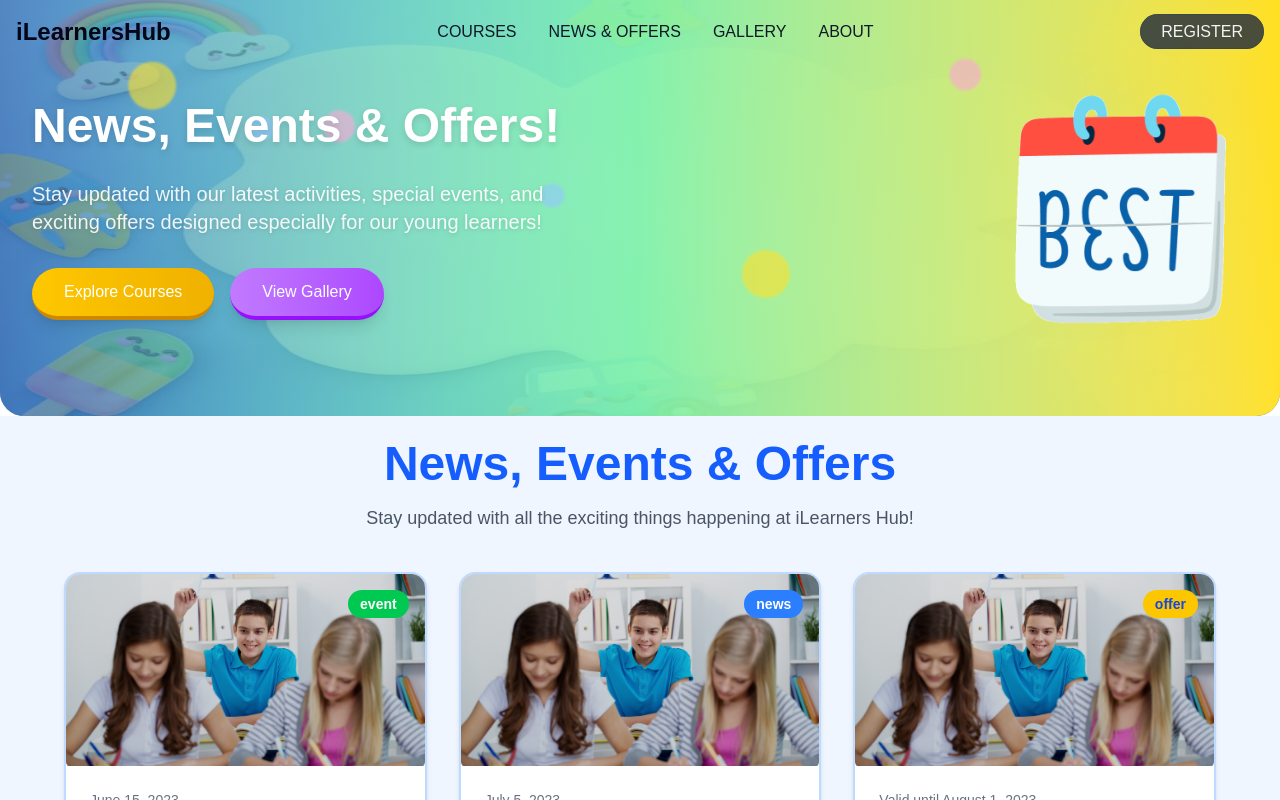
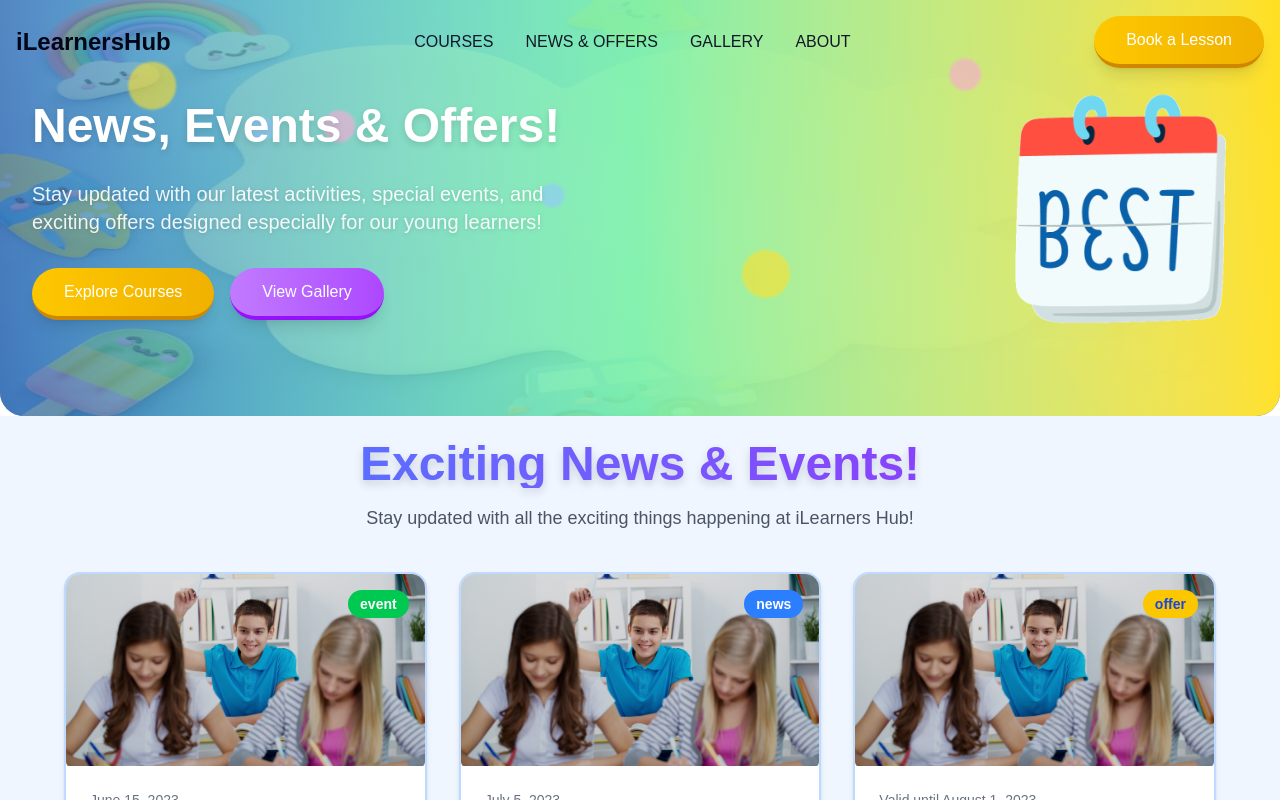
Before and after one commit to MoyasiGinko/iLearners-Hub, a Next.js app: page /news-offers in a window 1280 px wide. Shown: the top 800 px of the page. Built offline with nearby package versions, Linux system fonts and the light colour scheme.

Commit message:
title styles

```diff
--- a/components/main/header/index.tsx
+++ b/components/main/header/index.tsx
@@ -5,6 +5,7 @@ import Image from "next/image";
 import { motion, AnimatePresence } from "framer-motion";
 import { HiMenuAlt4 } from "react-icons/hi";
 import { IoMdClose } from "react-icons/io";
+import CustomButton from "@/components/common/CustomButton";
 
 // Define types for the MobileMenu props
 interface MobileMenuProps {
@@ -106,7 +107,7 @@ const MobileMenu = ({ isOpen, onClose, navItems }: MobileMenuProps) => {
                   className="mt-4 px-8 py-3 bg-yellow-300 text-blue-700 rounded-full text-xl font-medium hover:bg-yellow-200 transition-all hover:shadow-lg flex items-center justify-center border-2 border-yellow-100"
                   onClick={onClose}
                 >
-                  REGISTER
+                  Book a Lesson
                 </Link>
               </motion.div>
             </nav>
@@ -260,16 +261,13 @@ const Header = () => {
 
           {/* Register Button - Right */}
           <div className="hidden md:block">
-            <Link
+            <CustomButton
+              text="Book a Lesson"
               href="/register"
-              className={`px-5 py-2 rounded-full font-medium transition all duration-300 transform hover:scale-105 hover:shadow-lg border ${
-                isScrolled
-                  ? "bg-slate-800 text-gray-100 hover:bg-slate-700 border-slate-700"
-                  : "bg-slate-800/80 text-gray-100 hover:bg-slate-800 border-slate-700/50 backdrop-blur-sm"
+              className={`bg-gradient-to-r from-yellow-400 to-yellow-500 border-yellow-600 hover:bg-opacity-90 transition-colors duration-200 ${
+                isScrolled ? "text-gray-900" : "text-gray-900"
               }`}
-            >
-              REGISTER
-            </Link>
+            />
           </div>
 
           {/* Mobile Menu Toggle Button */}
--- a/components/main/hero/index.tsx
+++ b/components/main/hero/index.tsx
@@ -27,7 +27,7 @@ const FloatingElements = () => {
 
       {/* Animated Earth SVG */}
       <motion.div
-        className="absolute top-16 right-14 w-20 h-20 md:w-24 md:h-24 z-0 hidden md:block"
+        className="absolute top-26 right-14 w-20 h-20 md:w-24 md:h-24 z-0 hidden md:block"
         animate={{ rotate: 360 }}
         transition={{ duration: 20, repeat: Infinity, ease: "linear" }}
       >
--- a/components/news-offers/news/index.tsx
+++ b/components/news-offers/news/index.tsx
@@ -14,9 +14,9 @@ const NewsAndEvents: React.FC = () => {
           animate={{ y: 0, opacity: 1 }}
           className="text-center mb-10"
         >
-          <h1 className="text-4xl md:text-5xl font-bold text-blue-600 mb-4 font-comic">
-            News, Events & Offers
-          </h1>
+          <h2 className="mb-4 bg-gradient-to-r from-blue-500 to-purple-600 bg-clip-text text-3xl font-bold text-transparent md:text-5xl drop-shadow-lg">
+            Exciting News & Events!
+          </h2>
           <p className="text-lg text-gray-600 mb-8">
             Stay updated with all the exciting things happening at iLearners
             Hub!
```
